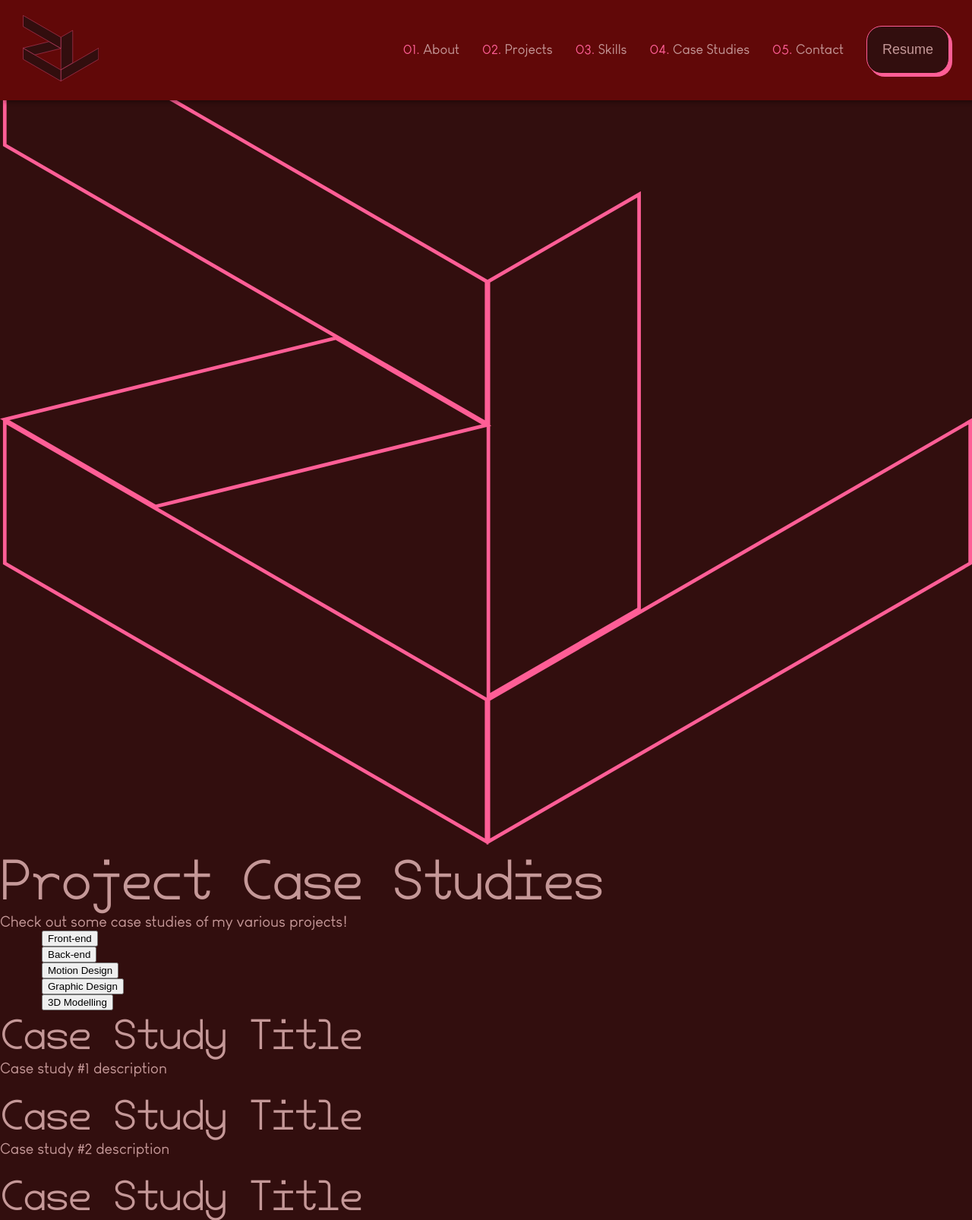
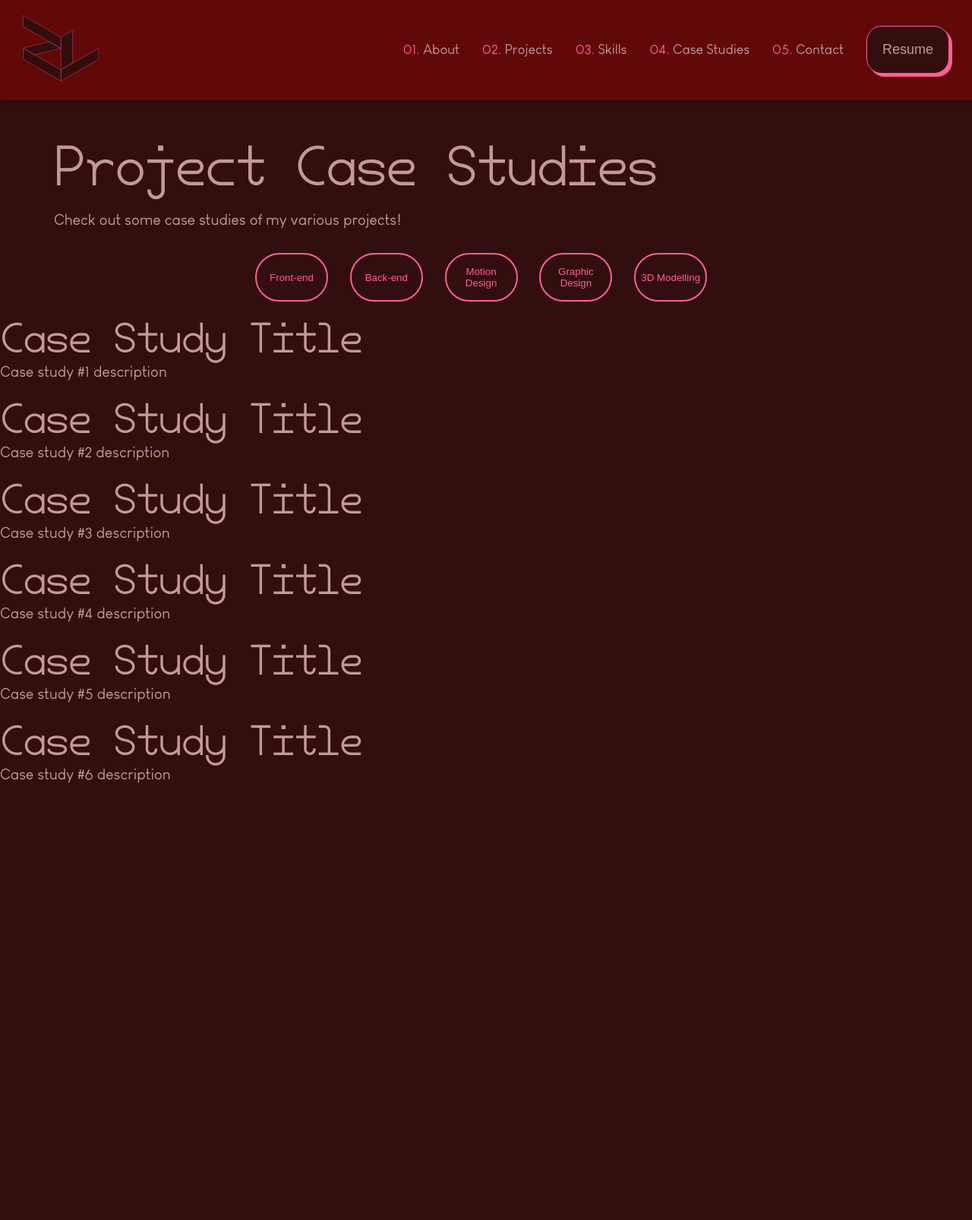
Before and after one commit to zeranlu/lu_zeran_portfolio, a PHP site: page /case_study.html in a window 1280 px wide. Shown: the top 1606 px of the page at 76% size. After the commit the page ends 1031 px from the top, so only its background shows below. Run offline with PHP 8.4, Linux system fonts and the light colour scheme; some libraries are stand-ins or nearby versions.

Commit message:
added filter tags styling

```diff
--- a/case_study.html
+++ b/case_study.html
@@ -15,7 +15,7 @@
     <!--JS Modules-->
     <script type="module" defer src="js/main.js"></script>
 </head>
-<body data-page="case-study">
+<body data-page="case-study" id="case-study-body">
     <header class="grid-con">
 
         <button id="hamburger">
@@ -45,43 +45,17 @@
     <main>
         <h1 class="hidden">Case Study Page</h1>
 
-        <div id="case-study-intro-con">
+        <div class="grid-con" id="case-study-intro-con">
 
-            <div class="logo-con">
-                <svg id="Layer_2" data-name="Layer 2" xmlns="http://www.w3.org/2000/svg" viewBox="0 0 540.41 469.44">
-                <defs>
-                    <style>
-                    .cls-1 {
-                        fill: #320e0e;
-                        stroke: #ff5e96;
-                        stroke-miterlimit: 10;
-                        stroke-width: 2px;
-                    }
-                    </style>
-                </defs>
-                <g id="logo">
-                    <g>
-                    <polygon class="cls-1" points="271.53 388.82 271.53 467.71 539.41 313.05 539.41 234.16 355.31 340.45 271.53 388.82"/>
-                    <polygon class="cls-1" points="355.31 338.45 355.31 108.02 271.53 156.39 271.53 386.82 271.53 386.82 355.31 338.45"/>
-                    </g>
-                    <g>
-                    <polygon class="cls-1" points="270.53 388.82 186.75 340.45 2.65 234.16 2.65 313.05 270.53 467.71 270.53 388.82 270.53 388.82"/>
-                    <polygon class="cls-1" points="270.53 236.27 186.75 187.9 2.65 233.16 86.43 281.53 270.53 236.27"/>
-                    <polygon class="cls-1" points="270.53 156.39 186.75 108.02 2.65 1.73 2.65 80.62 270.53 235.27 270.53 156.39 270.53 156.39"/>
-                    </g>
-                </g>
-                </svg>
-            </div>
+            <h2 class="col-span-full">Project Case Studies</h2>
 
-            <h2>Project Case Studies</h2>
-
-            <p>Check out some case studies of my various projects!</p>
+            <p class="col-span-full">Check out some case studies of my various projects!</p>
 
         </div>
 
-        <div class="grid-con" id="case-study-filter-con">
+        <div id="case-study-filter-con">
 
-            <div class="col-span-full" id="filter-tags-con">
+            <div id="filter-tags-con">
 
                 <div class="filter-tags">
                     <button>Front-end</button>
--- /dev/null
+++ b/sass/components/_case-study-box.scss
@@ -0,0 +1,40 @@
+@use '../abstracts' as a;
+
+#case-study-intro-con {
+    display: block;
+
+    h2, p {
+        margin: 1rem;
+    }
+}
+
+#filter-tags-con {
+    display: flex;
+    flex-direction: row;
+    flex-wrap: wrap;
+    gap: 1rem;
+    padding: 1rem;
+}
+
+.filter-tags {
+    flex: 1;
+
+    button {
+        width: 6rem;
+        height: 4rem;
+        border-radius: 2rem;
+        border: 2px solid a.$accent-color;
+        background-color: transparent;
+        color: a.$accent-color;
+        cursor: pointer;
+    }
+}
+
+
+@media screen and (min-width: 768px) {
+    #filter-tags-con {
+        width: 50%;
+        position: relative;
+        margin: auto;
+    }
+}
--- a/sass/components/_index.scss
+++ b/sass/components/_index.scss
@@ -7,3 +7,5 @@
 @forward 'about';
 @forward 'projects';
 @forward 'skills';
+
+@forward 'case-study-box';
--- /dev/null
+++ b/sass/pages/_case-study.scss
@@ -0,0 +1,11 @@
+@use '../abstracts' as a;
+
+#case-study-body {
+    margin-top: 6rem;
+}
+
+@media screen and (min-width: 768px) {
+    #case-study-body {
+        margin-top: 10rem;
+    }
+}
--- a/sass/pages/_index.scss
+++ b/sass/pages/_index.scss
@@ -1,2 +1,3 @@
 @forward 'home';
 @forward 'contact';
+@forward 'case-study';
```
Also changed, not shown: css/main.css, 1 other file.
